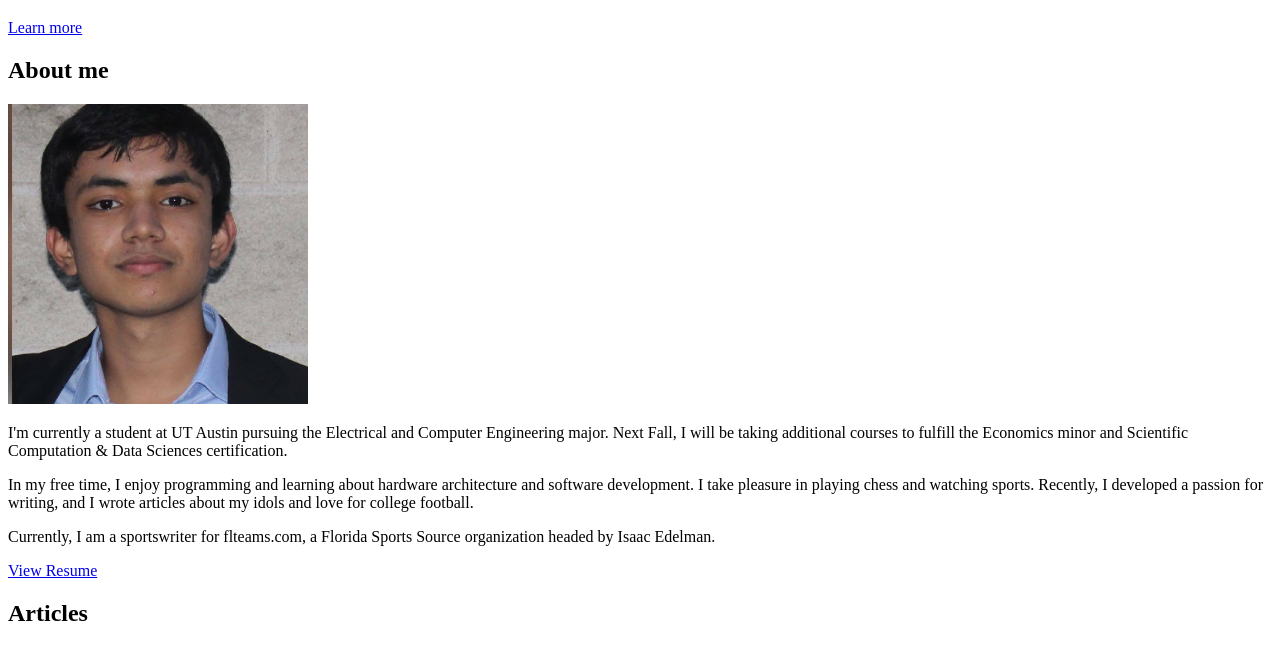
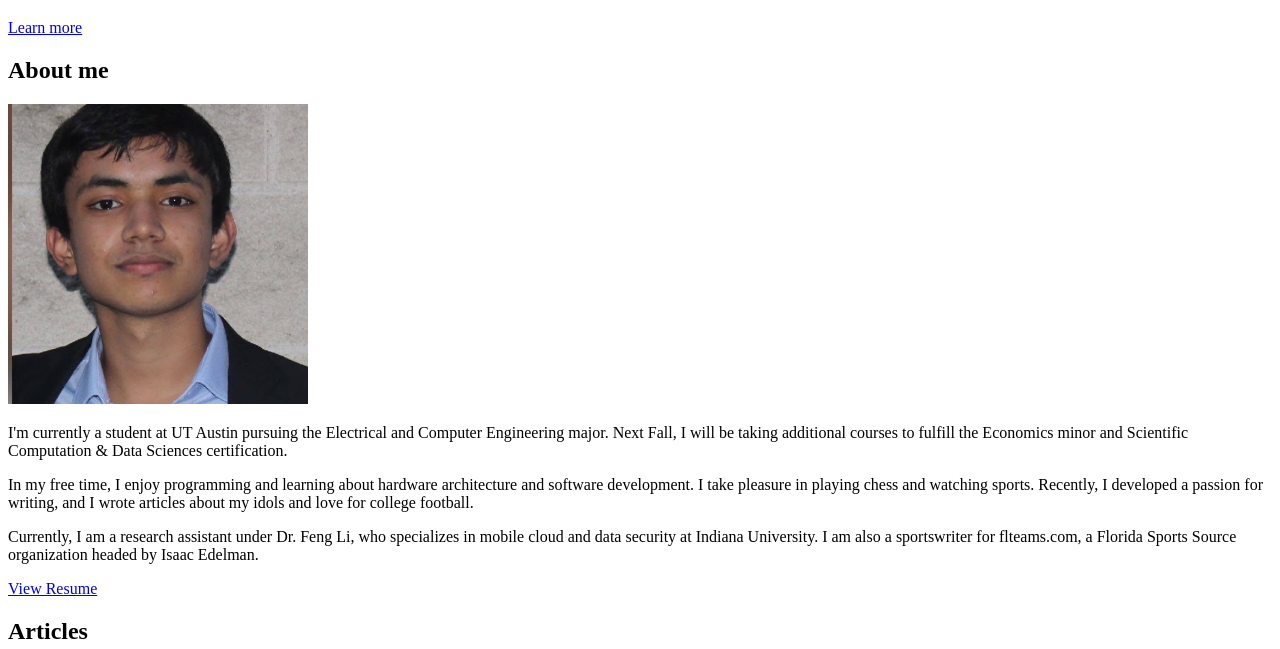
Before and after one commit to SanjayGorurUT/my-new-website, a website: page src/template.html in a window 1280 px wide. Shown: the part 98-747 px from the top of the page. Drawn offline with nearby package versions, Linux system fonts and the light colour scheme.

Commit message:
Update template.html

```diff
--- a/src/template.html
+++ b/src/template.html
@@ -88,7 +88,7 @@
 		my idols and love for college football.
               </p>
               <p class="about-wrapper__info-text">
-                Currently, I am a sportswriter for flteams.com, a Florida Sports Source organization headed by Isaac Edelman.
+                Currently, I am a research assistant under Dr. Feng Li, who specializes in mobile cloud and data security at Indiana University. I am also a sportswriter for flteams.com, a Florida Sports Source organization headed by Isaac Edelman.
               </p>
               <span class="d-flex mt-3">
                 <a target="_blank" class="cta-btn cta-btn--resume" href="https://documentcloud.adobe.com/link/review?uri=urn:aaid:scds:US:20a16c95-7ec7-488c-9992-a3e80f23a120">
```
